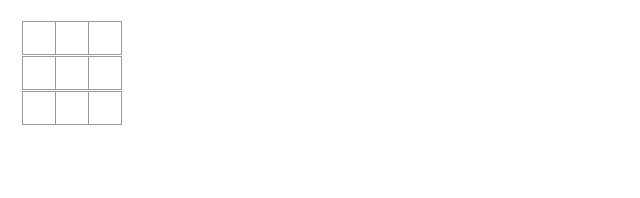
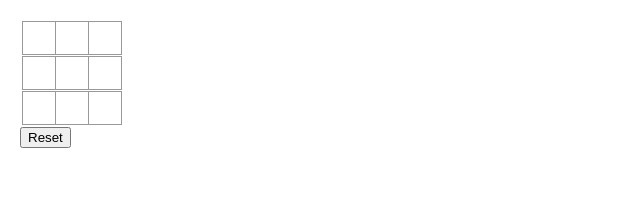
Before and after one commit to eevos/react-tic-tac-toe, a React (Create React App) app in the folder src/: page / in a window 1280 px wide. Shown: the top 198 px of the page, without its empty margins (0-640 px from the left). Built offline with nearby package versions, Linux system fonts and the light colour scheme.

Commit message:
Added reset

```diff
--- a/src/App.js
+++ b/src/App.js
@@ -2,7 +2,28 @@ import React from 'react'
 import ReactDOM from "react-dom/client";
 import { useState } from "react"
 
-export default function Board() {
+export default function Game() {
+
+  return (
+  <div>
+    <Board  />
+    <MyButton title="Reset"/>
+  </div>
+  );
+
+}
+function MyButton(props) {
+
+  function handleClick() {
+    alert('You clicked me !');
+  }
+
+  return (
+    <button onClick={()=>handleClick}>{props.title}</button>
+  );
+}
+
+function Board() {
   // https://react.dev/learn/tutorial-tic-tac-toe#setup-for-the-tutorial
   const [squares, setSquares] = useState(Array(9).fill(null));
   const [xNext, setXNext] = useState(true);
@@ -50,6 +71,7 @@ export default function Board() {
   );
 }
 
+
 function MySquare({ value, onSquareClick }) {
   return <td
     className="square"
```
